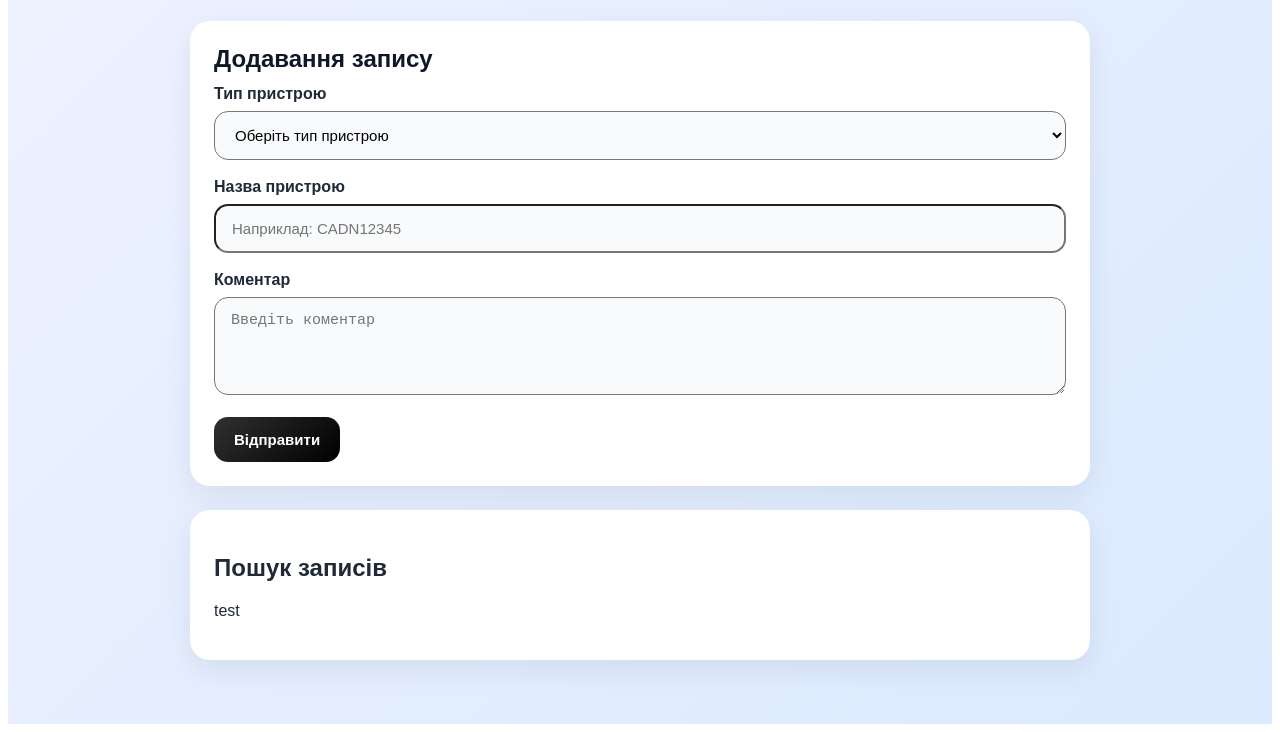
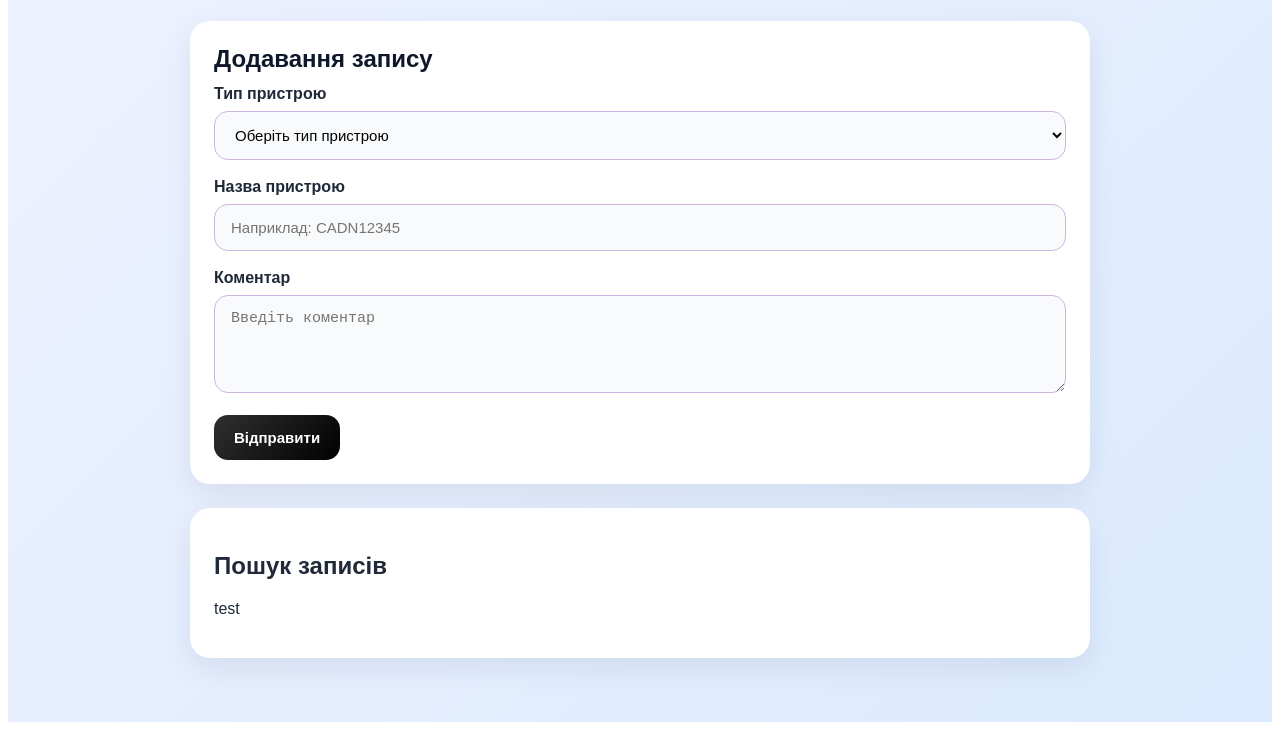
Before and after one commit to danil-maksimenko/merchant-task, a website: page public/index.html in a window 1280 px wide. Shown: the part 121-853 px from the top of the page. Drawn offline with Linux system fonts and the light colour scheme.

Commit message:
bug resolve

```diff
--- a/public/css/blocks/form.css
+++ b/public/css/blocks/form.css
@@ -18,7 +18,7 @@
   box-sizing: border-box;
   width: 100%;
   padding: 14px 16px;
-  border: 1pxx solid #cdb5e1;
+  border: 1px solid #cdb5e1;
   border-radius: 14px;
   background: #f8fafc;
   font-size: 15px;
```
